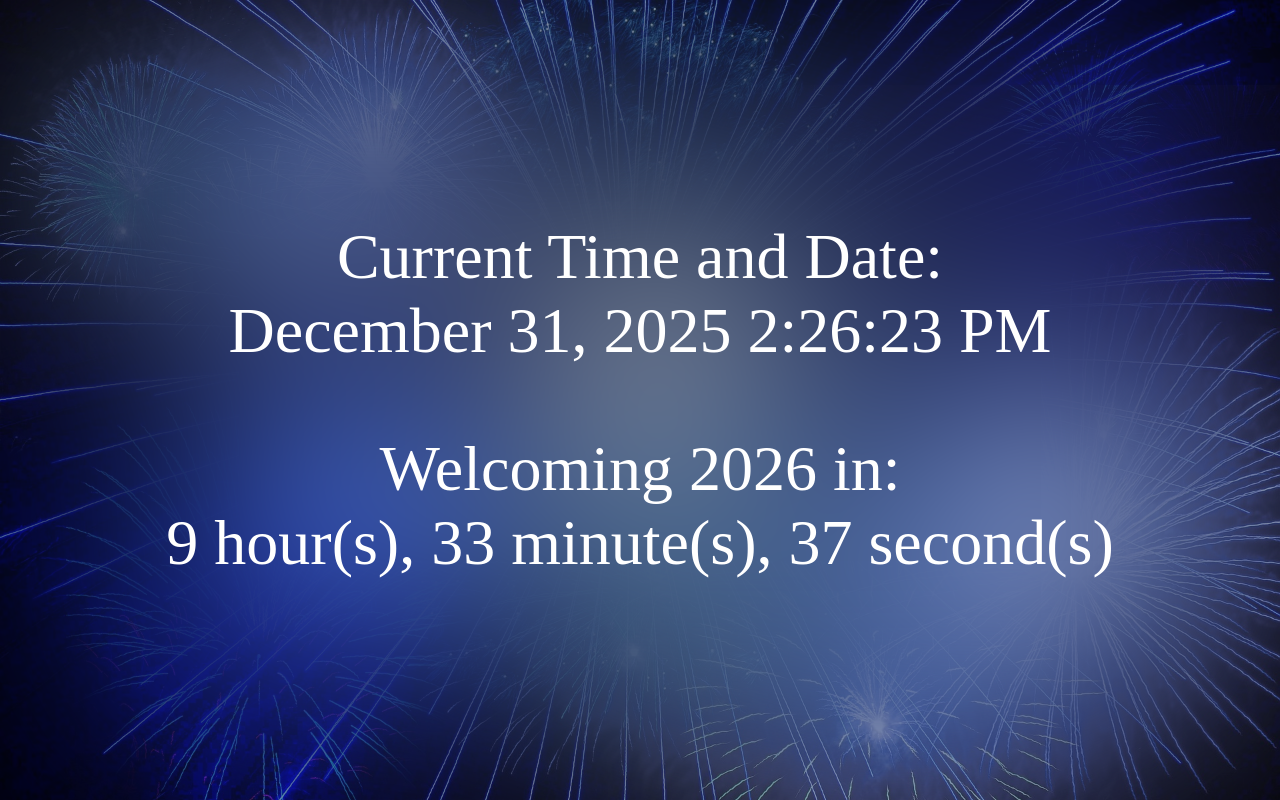
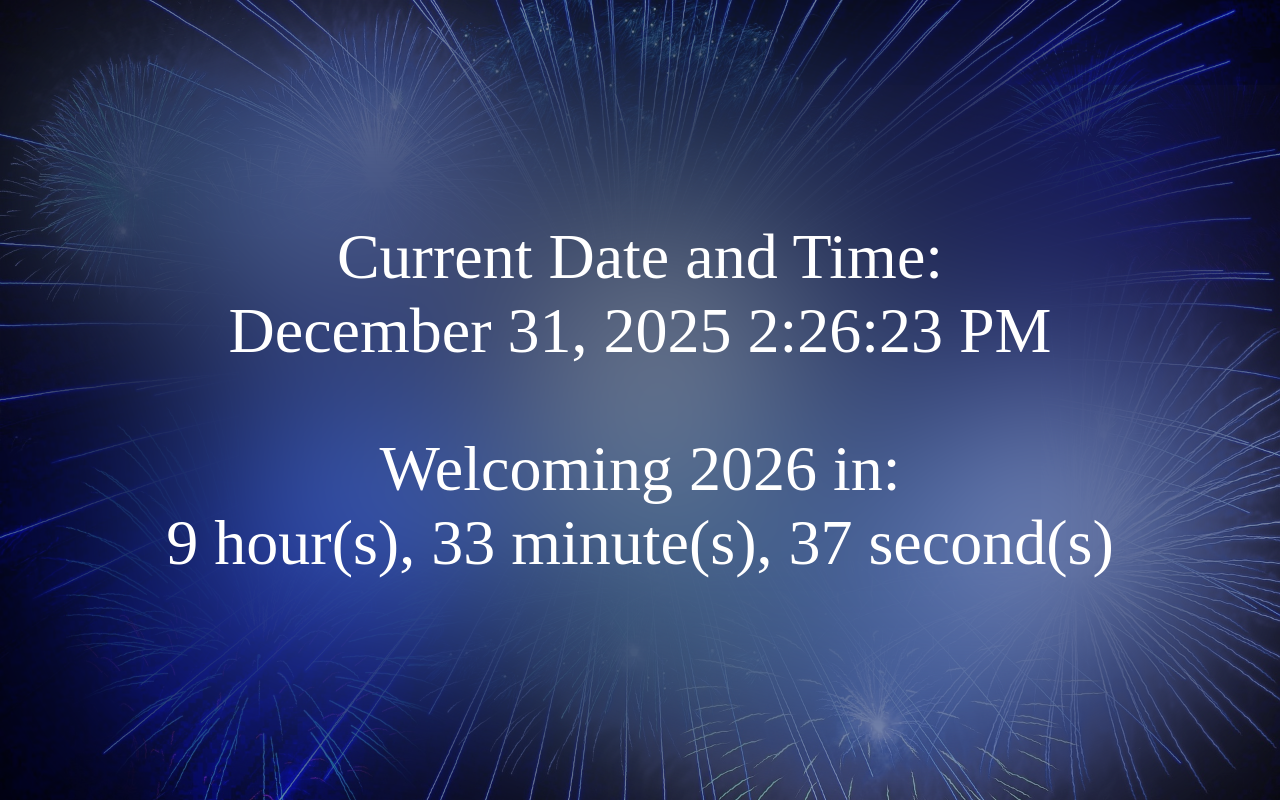
Before and after one commit to thedoggybrad/newyearmonitor, a plain HTML site: page index.html in a window 1280 px wide. Drawn offline with Linux system fonts and the light colour scheme.

Commit message:
Update index.html

```diff
--- a/index.html
+++ b/index.html
@@ -43,7 +43,7 @@
 
         // Display the current date and time
         document.getElementById('current-time').innerHTML =
-            "<p>Current Time and Date:<br>" + formattedDate + "&nbsp;" + formattedTime + "</p>";
+            "<p>Current Date and Time:<br>" + formattedDate + "&nbsp;" + formattedTime + "</p>";
 
         // If the countdown has reached zero, display a message but still keep the countdown running
         if (timeDifference <= 0) {
```
